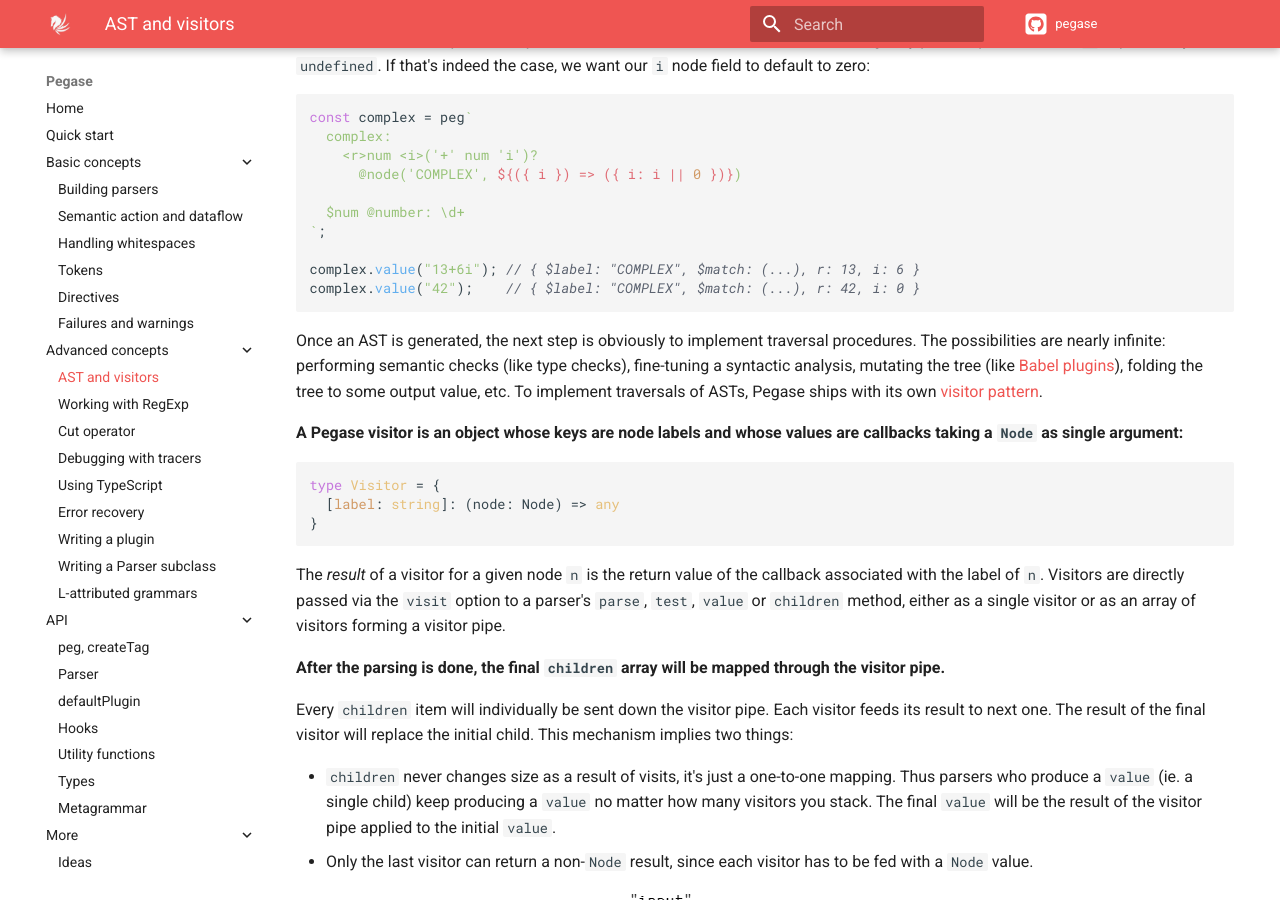
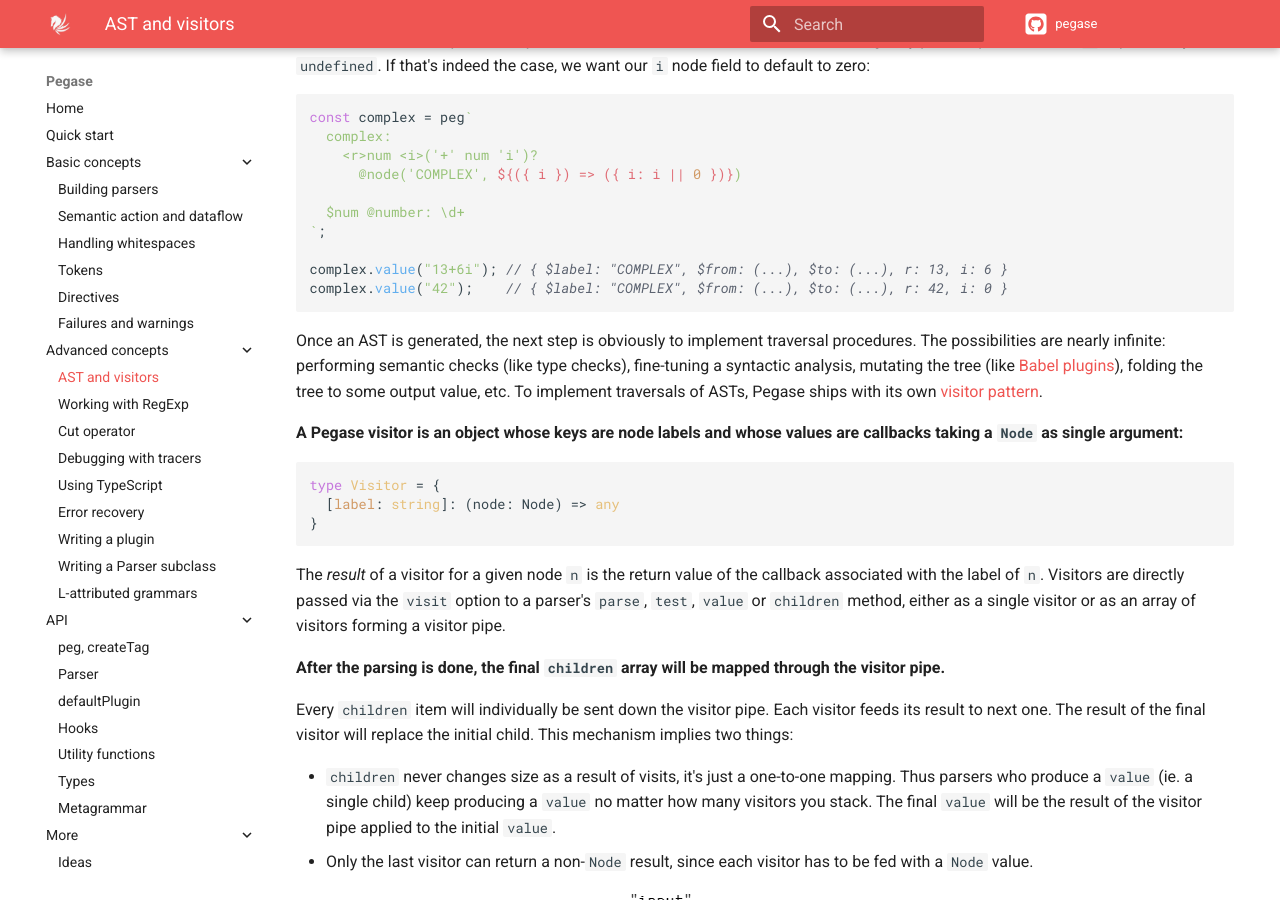
Before and after one commit to strblr/pegase, an MkDocs documentation site: the page built from doc/docs/advanced-concepts/AST-and-visitors.md, in a window 1280 px wide and 900 px high, scrolled down 2033 px. Built offline with MkDocs 1.6.1 and Material for MkDocs 9.7.7, drawn with Linux system fonts in a browser that asks for light colours; nearby versions of some CDN libraries; comment, search, counter and statistics services are not loaded.

Commit message:
Doc correction

````diff
--- a/doc/docs/advanced-concepts/AST-and-visitors.md
+++ b/doc/docs/advanced-concepts/AST-and-visitors.md
@@ -83,8 +83,8 @@ const complex = peg`
   $num @number: \d+
 `;
 
-complex.value("13+6i"); // { $label: "COMPLEX", $match: (...), r: 13, i: 6 }
-complex.value("42");    // { $label: "COMPLEX", $match: (...), r: 42, i: 0 }
+complex.value("13+6i"); // { $label: "COMPLEX", $from: (...), $to: (...), r: 13, i: 6 }
+complex.value("42");    // { $label: "COMPLEX", $from: (...), $to: (...), r: 42, i: 0 }
 ```
 
 Once an AST is generated, the next step is obviously to implement traversal procedures. The possibilities are nearly infinite: performing semantic checks (like type checks), fine-tuning a syntactic analysis, mutating the tree (like [Babel plugins](https://github.com/jamiebuilds/babel-handbook/blob/master/translations/en/plugin-handbook.md)), folding the tree to some output value, etc. To implement traversals of ASTs, Pegase ships with its own [visitor pattern](https://en.wikipedia.org/wiki/Visitor_pattern#Use_case_example).
````
Also changed, not shown: doc/docs/api/Hooks.md (+1 -1 lines).
